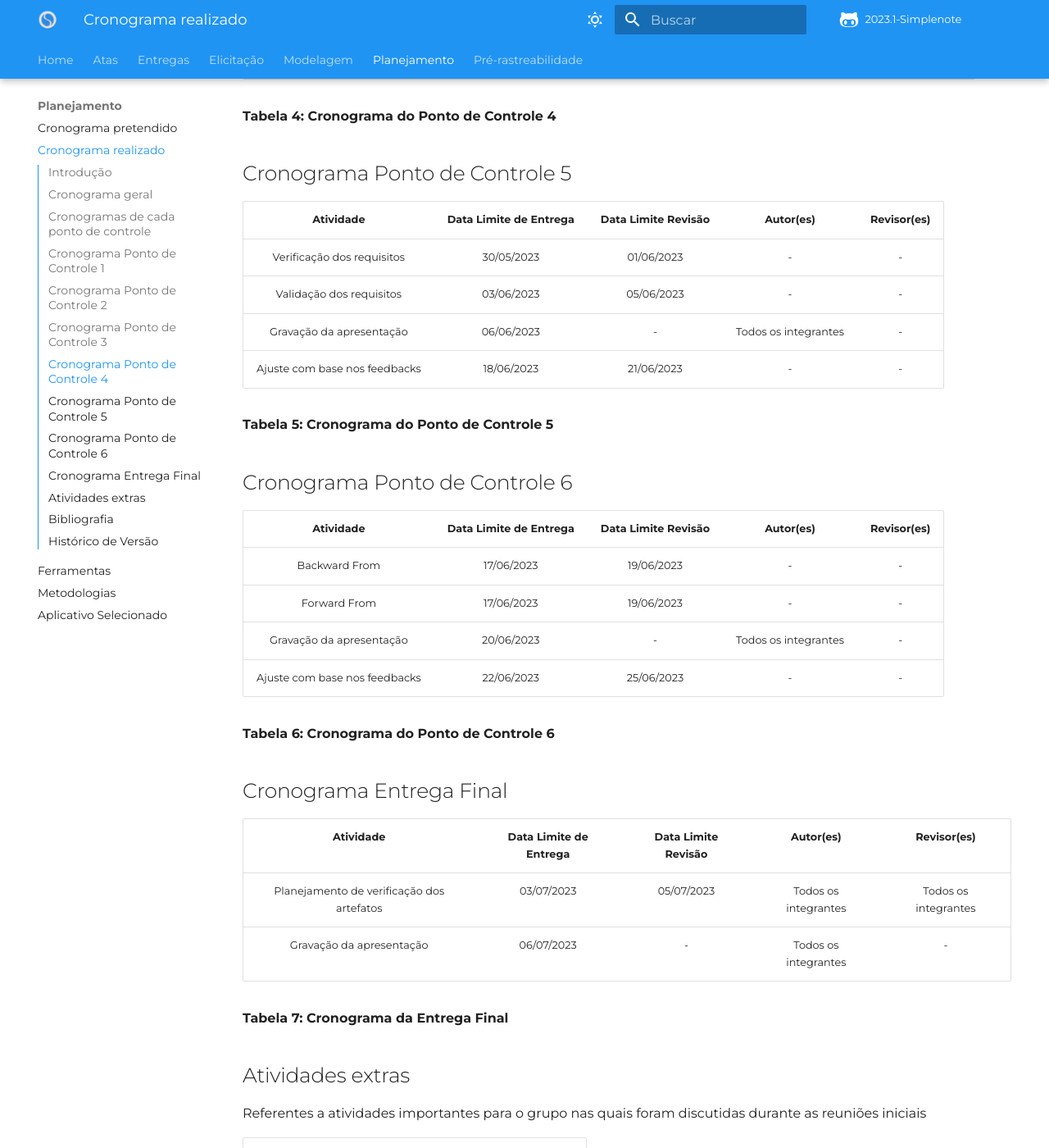
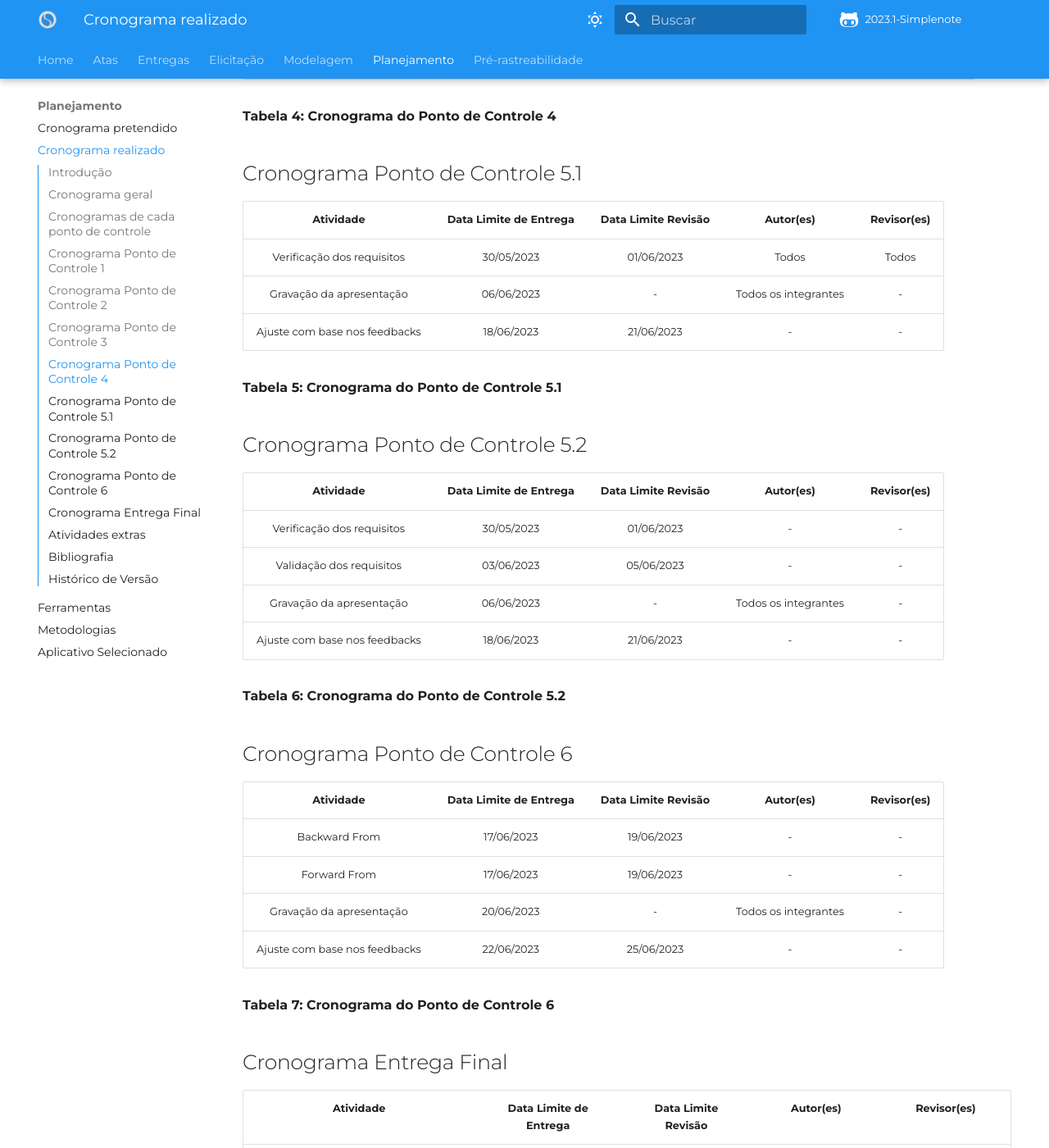
Before and after one commit to Requisitos-de-Software/2023.1-Simplenote, an MkDocs documentation site: the page built from docs/planejamento/cronograma_realizado.md, in a window 1280 px wide and 1400 px high, scrolled down 3079 px. Shown: the whole window at 82% size. Built offline with MkDocs 1.6.1 and Material for MkDocs 9.7.7, drawn with Linux system fonts in a browser that asks for light colours; some web fonts are replaced; comment, search, counter and statistics services are not loaded; some of the changed text lies outside the part shown.

Commit message:
Update cronograma_realizado.md

```diff
--- a/docs/planejamento/cronograma_realizado.md
+++ b/docs/planejamento/cronograma_realizado.md
@@ -80,7 +80,17 @@ Ele está em constante mudança até a entrega final.
 
 **Tabela 4: Cronograma do Ponto de Controle 4**
 
-## Cronograma Ponto de Controle 5
+## Cronograma Ponto de Controle 5.1
+
+|         Atividade          | Data Limite de Entrega | Data Limite Revisão |       Autor(es)       |  Revisor(es)  |
+| :------------------------: | :--------------------: | :-----------------: | :-------------------: | :-----------: |
+| Verificação dos requisitos |       30/05/2023       |     01/06/2023      | Todos                 | Todos         |
+|  Gravação da apresentação  |       06/06/2023       |          -          | Todos os integrantes  |       -       |
+| Ajuste com base nos feedbacks| 18/06/2023           | 21/06/2023          | -                     | -             |
+
+**Tabela 5: Cronograma do Ponto de Controle 5.1**
+
+## Cronograma Ponto de Controle 5.2
 
 |         Atividade          | Data Limite de Entrega | Data Limite Revisão |       Autor(es)       |  Revisor(es)  |
 | :------------------------: | :--------------------: | :-----------------: | :-------------------: | :-----------: |
@@ -89,7 +99,7 @@ Ele está em constante mudança até a entrega final.
 |  Gravação da apresentação  |       06/06/2023       |          -          | Todos os integrantes  |       -       |
 | Ajuste com base nos feedbacks| 18/06/2023           | 21/06/2023          | -                     | -             |
 
-**Tabela 5: Cronograma do Ponto de Controle 5**
+**Tabela 6: Cronograma do Ponto de Controle 5.2**
 
 ## Cronograma Ponto de Controle 6
 
@@ -133,3 +143,4 @@ Referentes a atividades importantes para o grupo nas quais foram discutidas dura
 | `1.0`  | 09/04/2023 | Versão inicial do cronograma do projeto | Kauã e João |Beatriz e João|
 | `1.1`| 13/04/2023| Versão atualizada do cronograma | Kauã | Todos do grupo|
 |`1.2`| 15/04/2023| Versão atualizada| Mylena| Todos do grupo|
+|`1.3`| 30/05/2023| Versão atualizada| Mylena| Todos do grupo|
```
Also changed, not shown: other parts of docs/planejamento/cronograma_realizado.md (+2 -2 lines).
